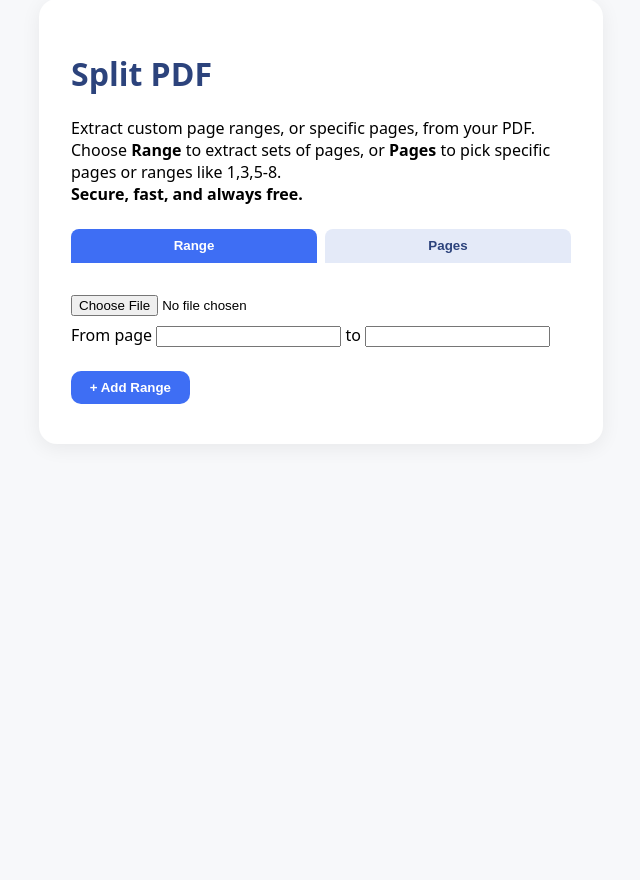
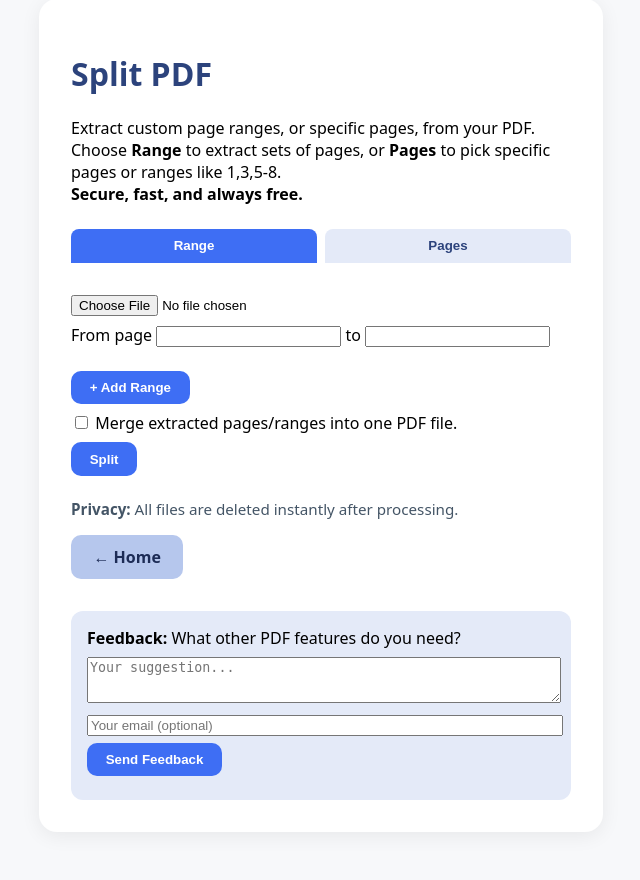
Before and after one commit to Tdecaz/splitpdf-web, a Flask app: page /split in a window 1280 px wide. Shown: the part 49-929 px from the top of the page, without its empty margins (319-959 px from the left). Before the commit the page ends 453 px from the top, so only its background shows below. Run offline with Flask 3, Linux system fonts and the light colour scheme.

Commit message:
Initial commit: Add complete PDF toolkit update 1

```diff
--- a/templates/split.html
+++ b/templates/split.html
@@ -49,3 +49,35 @@
                 <label>Pages to extract:</label>
                 <input type="text" name="page_list" placeholder="example: 1,3,5-8">
                 <small>Separate single pages or ranges by comma. Example: 1,3,5-8</small>
+                <br>
+            </div>
+            <label>
+                <input type="checkbox" name="merge_ranges" value="1"> Merge extracted pages/ranges into one PDF file.
+            </label><br>
+            <input type="hidden" id="split_mode" name="split_mode" value="range">
+            <button type="submit">Split</button>
+            <div class="privacy-notice">
+                <b>Privacy:</b> All files are deleted instantly after processing.
+            </div>
+        </form>
+        <a href="{{ url_for('home') }}" class="back-btn">&larr; Home</a>
+        {% include 'feedback_widget.html' %}
+    </div>
+    <script>
+    function addRange() {
+        var div = document.createElement('div');
+        div.className = 'range-row';
+        div.innerHTML = 'From page <input type="number" name="from_page[]" min="1" required> to <input type="number" name="to_page[]" min="1" required>';
+        document.getElementById('ranges').appendChild(div);
+    }
+    function showTab(mode) {
+        document.getElementById('range-section').style.display = (mode === 'range') ? '' : 'none';
+        document.getElementById('pages-section').style.display = (mode === 'pages') ? '' : 'none';
+        document.getElementById('split_mode').value = mode;
+        document.getElementById('tab-range').classList.toggle('active', mode === 'range');
+        document.getElementById('tab-pages').classList.toggle('active', mode === 'pages');
+    }
+    // Ensure correct tab on reload (optional: can add if using server-side tab remembering)
+    </script>
+</body>
+</html>
```
